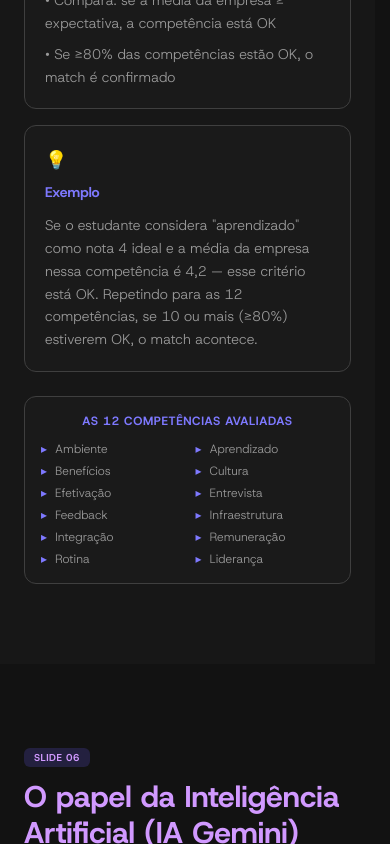
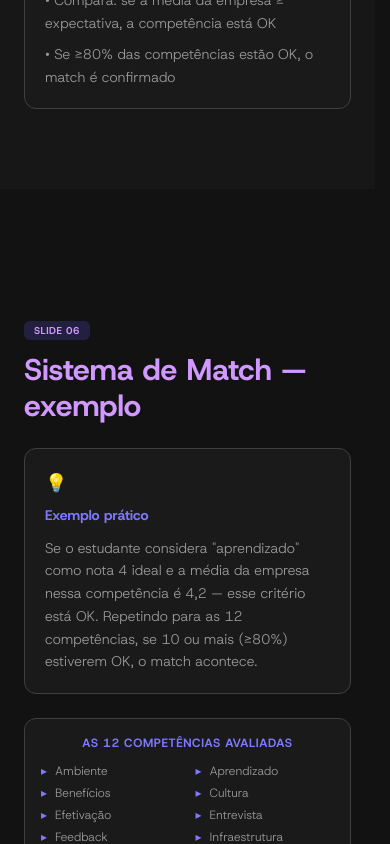
Before and after one commit to pedro-Trovo/Startdoor-landing-page, a React (Vite) app: page /explanation in a window 390 px wide. Shown: the part 5020-5864 px from the top of the page. Built offline with nearby package versions, Linux system fonts and the light colour scheme.

Commit message:
refactor(explanation): divide slides de match e permissoes em secoes menores (13 slides)

```diff
--- a/src/pages/Explanation.tsx
+++ b/src/pages/Explanation.tsx
@@ -9,10 +9,12 @@ const slides = [
   { id: 'flow-1', label: 'Cadastro e Pesquisa' },
   { id: 'flow-2', label: 'Avaliação e Match' },
   { id: 'flow-3', label: 'IA e Favoritos' },
-  { id: 'match', label: 'Sistema de Match' },
+  { id: 'match-1', label: 'Match — Fórmula' },
+  { id: 'match-2', label: 'Match — Exemplo' },
   { id: 'ia', label: 'IA Gemini' },
   { id: 'frontend', label: 'Frontend' },
   { id: 'backend', label: 'Backend' },
+  { id: 'permissoes', label: 'Permissões' },
   { id: 'infra', label: 'Infraestrutura' },
   { id: 'cta', label: 'Dúvidas' },
 ];
@@ -254,8 +256,8 @@ export default function Explanation() {
         </div>
       </Slide>
 
-      {/* ===== 6. SISTEMA DE MATCH ===== */}
-      <Slide id="match" bg="var(--grey-1200)">
+      {/* ===== 6. MATCH — FÓRMULA ===== */}
+      <Slide id="match-1" bg="var(--grey-1200)">
         <div className="mx-auto max-w-4xl">
           <SNum n="05" />
           <h2 className="mb-6 text-3xl font-bold md:text-4xl" style={{ color: 'var(--purple-100)' }}>
@@ -272,7 +274,6 @@ export default function Explanation() {
             </p>
           </div>
 
-          <div className="mb-6 grid gap-4 md:grid-cols-2">
           <div className="rounded-xl p-5" style={{ backgroundColor: 'var(--grey-1100)', border: '1px solid var(--grey-800)' }}>
             <span className="mb-2 block text-lg">{'📐'}</span>
             <h3 className="mb-3 text-sm font-bold" style={{ color: 'var(--purple-200)' }}>Como funciona</h3>
@@ -283,15 +284,25 @@ export default function Explanation() {
               <li>{'•'} Se ≥80% das competências estão OK, o match é confirmado</li>
             </ul>
           </div>
-            <div className="rounded-xl p-5" style={{ backgroundColor: 'var(--grey-1100)', border: '1px solid var(--grey-800)' }}>
+        </div>
+      </Slide>
+
+      {/* ===== 7. MATCH — EXEMPLO ===== */}
+      <Slide id="match-2" bg="var(--grey-1300)">
+        <div className="mx-auto max-w-4xl">
+          <SNum n="06" />
+          <h2 className="mb-6 text-3xl font-bold md:text-4xl" style={{ color: 'var(--purple-100)' }}>
+            Sistema de Match — exemplo
+          </h2>
+
+          <div className="mb-6 rounded-xl p-5" style={{ backgroundColor: 'var(--grey-1100)', border: '1px solid var(--grey-800)' }}>
             <span className="mb-2 block text-lg">{'💡'}</span>
-              <h3 className="mb-3 text-sm font-bold" style={{ color: 'var(--purple-200)' }}>Exemplo</h3>
+            <h3 className="mb-3 text-sm font-bold" style={{ color: 'var(--purple-200)' }}>Exemplo prático</h3>
             <p className="text-sm leading-relaxed" style={{ color: 'var(--grey-300)' }}>
               Se o estudante considera "aprendizado" como nota 4 ideal e a média da empresa nessa
               competência é 4,2 — esse critério está OK. Repetindo para as 12 competências, se
               10 ou mais (≥80%) estiverem OK, o match acontece.
             </p>
-            </div>
           </div>
 
           <div className="rounded-xl p-4" style={{ backgroundColor: 'var(--grey-1100)', border: '1px solid var(--grey-800)' }}>
@@ -310,10 +321,10 @@ export default function Explanation() {
         </div>
       </Slide>
 
-      {/* ===== 7. IA GEMINI ===== */}
+      {/* ===== 8. IA GEMINI ===== */}
       <Slide id="ia" bg="var(--grey-1300)">
         <div className="mx-auto max-w-4xl">
-          <SNum n="06" />
+          <SNum n="07" />
           <h2 className="mb-6 text-3xl font-bold md:text-4xl" style={{ color: 'var(--purple-100)' }}>
             O papel da Inteligência Artificial (IA Gemini)
           </h2>
@@ -379,10 +390,10 @@ export default function Explanation() {
         </div>
       </Slide>
 
-      {/* ===== 8. ARQUITETURA — FRONTEND ===== */}
+      {/* ===== 9. ARQUITETURA — FRONTEND ===== */}
       <Slide id="frontend" bg="var(--grey-1200)">
         <div className="mx-auto max-w-4xl">
-          <SNum n="07" />
+          <SNum n="08" />
           <h2 className="mb-6 text-3xl font-bold md:text-4xl" style={{ color: 'var(--purple-100)' }}>
             Arquitetura — Frontend
           </h2>
@@ -408,10 +419,10 @@ export default function Explanation() {
         </div>
       </Slide>
 
-      {/* ===== 9. ARQUITETURA — BACKEND ===== */}
+      {/* ===== 10. ARQUITETURA — BACKEND ===== */}
       <Slide id="backend" bg="var(--grey-1300)">
         <div className="mx-auto max-w-4xl">
-          <SNum n="08" />
+          <SNum n="09" />
           <h2 className="mb-6 text-3xl font-bold md:text-4xl" style={{ color: 'var(--purple-100)' }}>
             Arquitetura — Backend
           </h2>
@@ -434,17 +445,30 @@ export default function Explanation() {
               ))}
             </ul>
           </div>
+        </div>
+      </Slide>
 
-          <div className="mt-4 grid gap-3 md:grid-cols-3">
+      {/* ===== 11. PERMISSÕES ===== */}
+      <Slide id="permissoes" bg="var(--grey-1200)">
+        <div className="mx-auto max-w-4xl">
+          <SNum n="10" />
+          <h2 className="mb-6 text-3xl font-bold md:text-4xl" style={{ color: 'var(--purple-100)' }}>
+            Permissões do Sistema
+          </h2>
+          <p className="mb-6 text-sm" style={{ color: 'var(--grey-400)' }}>
+            Cada tipo de usuário tem acesso a funcionalidades específicas
+          </p>
+
+          <div className="grid gap-4 md:grid-cols-3">
             {[
               { role: '🎓', title: 'Estudante', can: 'Avaliar empresas, comentar, favoritar, ver matches e recomendações da IA', cant: 'Responder como empresa, gerenciar setores ou acessar dados de outros estudantes' },
               { role: '🏢', title: 'Empresa', can: 'Criar e editar perfil público, responder comentários recebidos, ver suas avaliações', cant: 'Avaliar outras empresas, acessar dados pessoais de estudantes' },
               { role: '⚙️', title: 'Administrador', can: 'Gerenciar setores, moderar conteúdo, acesso total ao painel administrativo', cant: '' },
             ].map((p) => (
-              <div key={p.title} className="rounded-xl p-4" style={{ backgroundColor: 'var(--grey-1100)', border: '1px solid var(--grey-800)' }}>
-                <span className="mb-2 block text-lg">{p.role}</span>
-                <h3 className="mb-2 text-sm font-bold" style={{ color: 'var(--purple-200)' }}>{p.title}</h3>
-                <p className="mb-1 text-[11px]" style={{ color: 'var(--green-100)' }}>Pode: <span style={{ color: 'var(--grey-300)' }}>{p.can}</span></p>
+              <div key={p.title} className="rounded-xl p-5" style={{ backgroundColor: 'var(--grey-1100)', border: '1px solid var(--grey-800)' }}>
+                <span className="mb-3 block text-2xl">{p.role}</span>
+                <h3 className="mb-3 text-sm font-bold" style={{ color: 'var(--purple-200)' }}>{p.title}</h3>
+                <p className="mb-2 text-[11px]" style={{ color: 'var(--green-100)' }}>Pode: <span style={{ color: 'var(--grey-300)' }}>{p.can}</span></p>
                 {p.cant && <p className="text-[11px]" style={{ color: 'var(--red-100)' }}>Não pode: <span style={{ color: 'var(--grey-400)' }}>{p.cant}</span></p>}
               </div>
             ))}
@@ -452,10 +476,10 @@ export default function Explanation() {
         </div>
       </Slide>
 
-      {/* ===== 10. INFRAESTRUTURA ===== */}
+      {/* ===== 12. INFRAESTRUTURA ===== */}
       <Slide id="infra" bg="var(--grey-1200)">
         <div className="mx-auto max-w-4xl">
-          <SNum n="09" />
+          <SNum n="11" />
           <h2 className="mb-6 text-3xl font-bold md:text-4xl" style={{ color: 'var(--purple-100)' }}>
             Infraestrutura
           </h2>
@@ -480,10 +504,10 @@ export default function Explanation() {
         </div>
       </Slide>
 
-      {/* ===== 11. CTA / DÚVIDAS ===== */}
+      {/* ===== 13. CTA / DÚVIDAS ===== */}
       <Slide id="cta" bg="var(--grey-1300)">
         <div className="mx-auto max-w-3xl text-center">
-          <SNum n="10" />
+          <SNum n="12" />
           <h2 className="mb-4 text-3xl font-bold md:text-4xl" style={{ color: 'var(--purple-100)' }}>
             Dúvidas?
           </h2>
```
Lines whose indentation alone changed are shown as unchanged.
